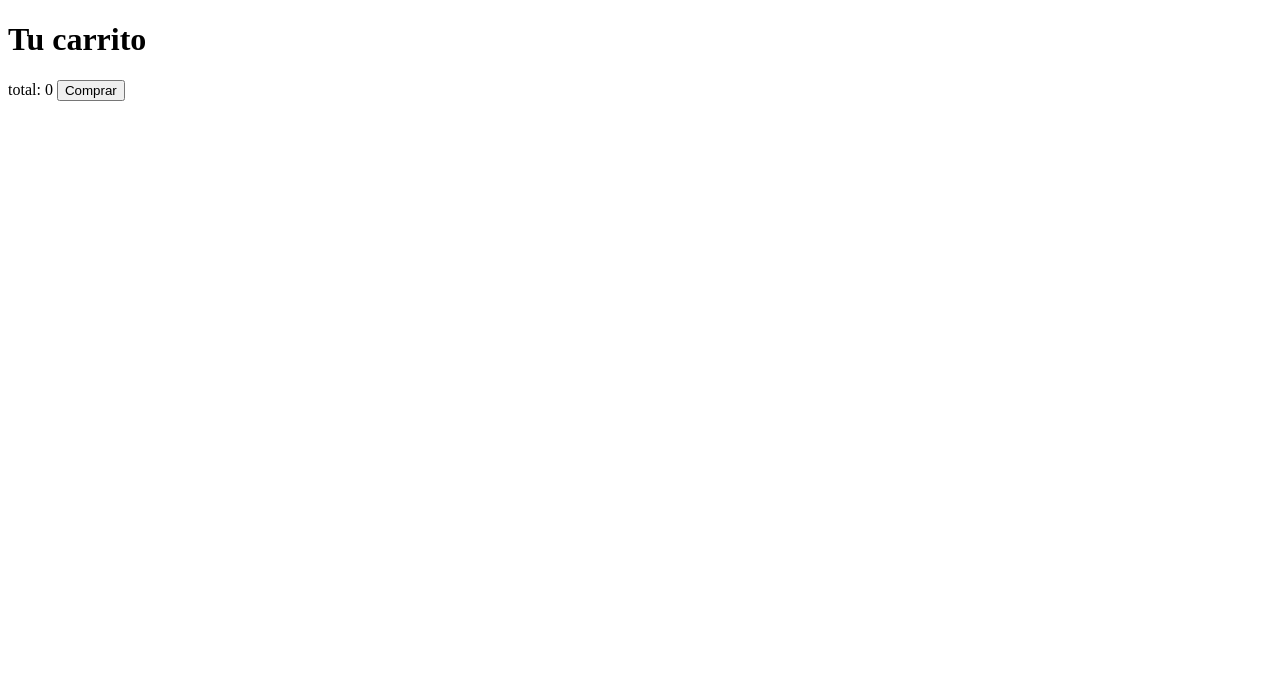
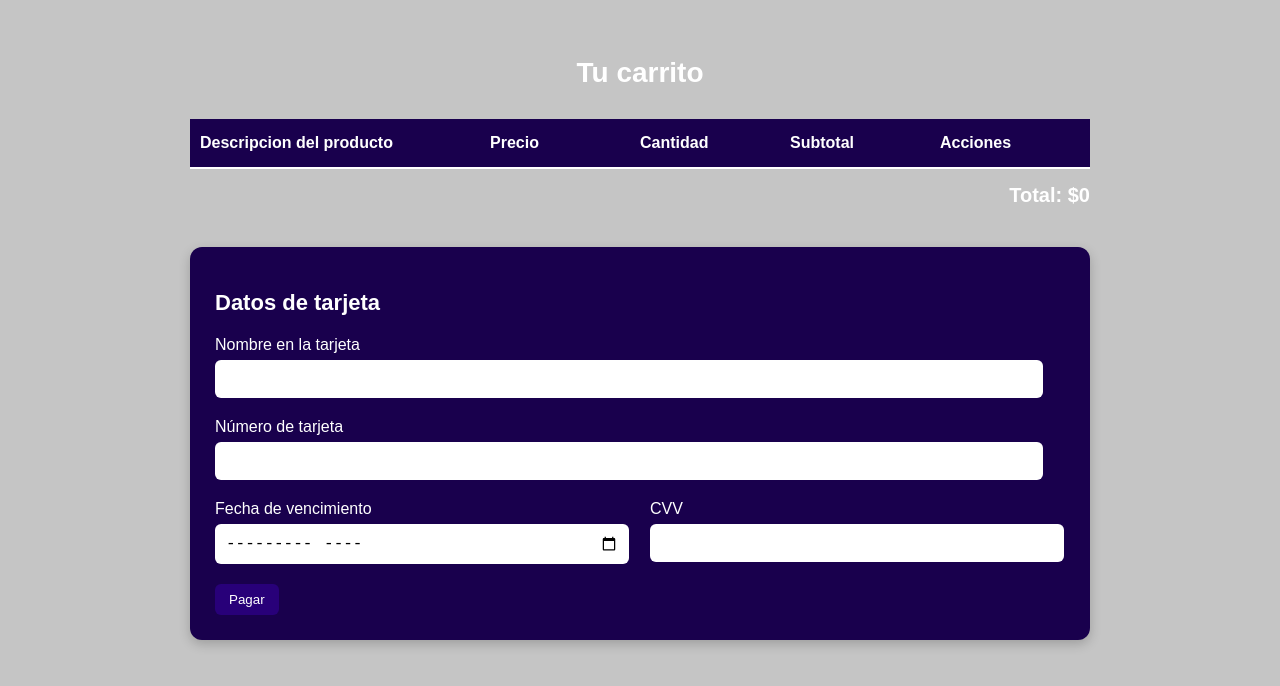
Before and after one commit to NexProm/Olimpiadas2025, an Angular app in the folder Project/: page /carrito in a window 1280 px wide. Shown: the top 686 px of the page. Built offline with nearby package versions, Linux system fonts and the light colour scheme.

Commit message:
Poner estilos al carrito

```diff
--- a/Project/angular.json
+++ b/Project/angular.json
@@ -98,5 +98,8 @@
         }
       }
     }
+  },
+  "cli": {
+    "analytics": false
   }
 }
--- a/Project/src/app/components/product/product.component.html
+++ b/Project/src/app/components/product/product.component.html
@@ -1,7 +1,6 @@
-<div>
-  <p>{{product.id}}</p>
-  <p>{{product.description}}</p>
-  <p>{{product.price}}</p>
-  <button class="button_add" (click)="addCart()">Agregar</button>
+<div class="producto">
+  <span class="descripcion">{{ product.description }}</span>
+  <span class="precio">${{ product.price }}</span>
+  <button class="btn-agregar" (click)="addCart()">Agregar</button>
 </div>
-<a [routerLink]="['/carrito']" >Ir a carrito</a>
+<a href="/carrito">s</a>
--- a/Project/src/app/components/product/product.component.scss
+++ b/Project/src/app/components/product/product.component.scss
@@ -0,0 +1,38 @@
+
+
+.producto {
+  display: grid;
+  grid-template-columns: 3fr 1fr auto;
+  align-items: center;
+  background-color: rgba(25, 0, 77);
+  border-radius: 12px;
+  padding: 15px 20px;
+  margin-bottom: 20px;
+  gap: 15px;
+  box-shadow: 0 6px 12px rgba(0, 0, 0, 0.4);
+}
+
+.descripcion {
+  font-size: 18px;
+}
+
+.precio {
+  font-weight: bold;
+  font-size: 18px;
+  text-align: right;
+}
+
+.btn-agregar {
+  background-color: rgb(40, 0, 121);
+  color: #000;
+  border: none;
+  padding: 10px 18px;
+  border-radius: 8px;
+  font-weight: bold;
+  cursor: pointer;
+  transition: background-color 0.3s ease;
+}
+
+.btn-agregar:hover {
+  background-color: rgb(69, 25, 159);
+}
--- a/Project/src/app/views/carrito/carrito.component.html
+++ b/Project/src/app/views/carrito/carrito.component.html
@@ -1,15 +1,50 @@
-<div>
+<div class="carrito">
   <h1>Tu carrito</h1>
-  <p *ngFor="let cart of CartService.cart" class="product">
-    {{cart.description}}
-    {{cart.price}}
-    <button (click)="CartService.deleteCart(cart)">Borrar</button>
-    x{{cart.cant}}
-    ${{ cart.price * cart.cant }}
-  </p>
-    total: {{ CartService.total }}
-    <a [routerLink]="['']">
-      <button>Comprar</button>
-    </a>
 
+  <div class="tabla-header">
+    <span>Descripcion del producto</span>
+    <span>Precio</span>
+    <span>Cantidad</span>
+    <span>Subtotal</span>
+    <span>Acciones</span>
+  </div>
+
+  <div *ngFor="let cart of CartService.cart" class="tabla-item">
+    <span>{{ cart.description }}</span>
+    <span>${{ cart.price }}</span>
+    <span>x{{ cart.cant }}</span>
+    <span>${{ cart.price * cart.cant }}</span>
+    <button class="butt" (click)="CartService.deleteCart(cart)">Borrar</button>
+  </div>
+
+  <div class="total">
+    Total: ${{ CartService.total }}
+  </div>
+
+  <form class="pago-tarjeta">
+    <h2>Datos de tarjeta</h2>
+
+    <div class="campo">
+      <label>Nombre en la tarjeta</label>
+      <input type="text" required>
+    </div>
+
+    <div class="campo">
+      <label>Número de tarjeta</label>
+      <input type="text" maxlength="16" required>
+    </div>
+
+    <div class="fila">
+      <div class="campo">
+        <label>Fecha de vencimiento</label>
+        <input type="month" required>
+      </div>
+
+      <div class="campo">
+        <label>CVV</label>
+        <input type="text" maxlength="3" required>
+      </div>
+    </div>
+    <button type="submit"  class="butt">Pagar</button>
+  </form>
 </div>
--- a/Project/src/app/views/carrito/carrito.component.scss
+++ b/Project/src/app/views/carrito/carrito.component.scss
@@ -0,0 +1,96 @@
+.carrito {
+  max-width: 900px;
+  margin: auto;
+  padding: 30px;
+  color: rgb(255, 255, 255);
+
+}
+
+h1 {
+  text-align: center;
+  margin-bottom: 30px;
+  font-size: 28px;
+}
+
+.tabla-header, .tabla-item {
+  display: grid;
+  grid-template-columns: 2fr 1fr 1fr 1fr 1fr;
+  gap: 10px;
+  padding: 15px 10px;
+  align-items: center;
+
+}
+
+.tabla-header {
+  font-weight: bold;
+  border-bottom: 2px solid #fff;
+  background-color: rgba(25, 0, 77);
+}
+
+.tabla-item {
+  background-color: rgba(25, 0, 77, 0.2);
+  border-radius: 8px;
+  margin-bottom: 10px;
+}
+
+.total {
+  text-align: right;
+  font-size: 20px;
+  margin-top: 15px;
+  font-weight: bold;
+}
+
+.butt {
+  background-color: rgb(40, 0, 121);;
+  color: white;
+  border: none;
+  padding: 8px 14px;
+  border-radius: 6px;
+  cursor: pointer;
+  transition: background-color 0.3s;
+}
+
+.butt:hover {
+  background-color: rgb(69, 25, 159);
+}
+
+.pago-tarjeta {
+  margin-top: 40px;
+  background-color: rgba(25, 0, 77);
+  padding: 25px;
+  border-radius: 12px;
+  box-shadow: 0 4px 12px rgba(0, 0, 0, 0.2);
+}
+
+.pago-tarjeta h2 {
+  margin-bottom: 20px;
+  font-size: 22px;
+  color: white;
+}
+
+.pago-tarjeta .campo {
+  margin-bottom: 20px;
+}
+
+.pago-tarjeta label {
+  display: block;
+  margin-bottom: 6px;
+  font-weight: 500;
+}
+
+.pago-tarjeta input {
+  width: 95%;
+  padding: 10px;
+  border-radius: 6px;
+  border: none;
+  font-size: 16px;
+}
+
+.fila {
+  display: flex;
+  gap: 20px;
+}
+
+.fila .campo {
+  flex: 1;
+}
--- a/Project/src/styles.scss
+++ b/Project/src/styles.scss
@@ -1 +1,8 @@
 /* You can add global styles to this file, and also import other style files */
+body {
+  font-family: "Montserrat", sans-serif;
+  font-optical-sizing: auto;
+  font-weight: 3;
+  font-style: normal;
+  background-color: rgb(197, 197, 197);
+}
```
Also changed, not shown: 1 other file (tests, documents, lock files or other folders).
